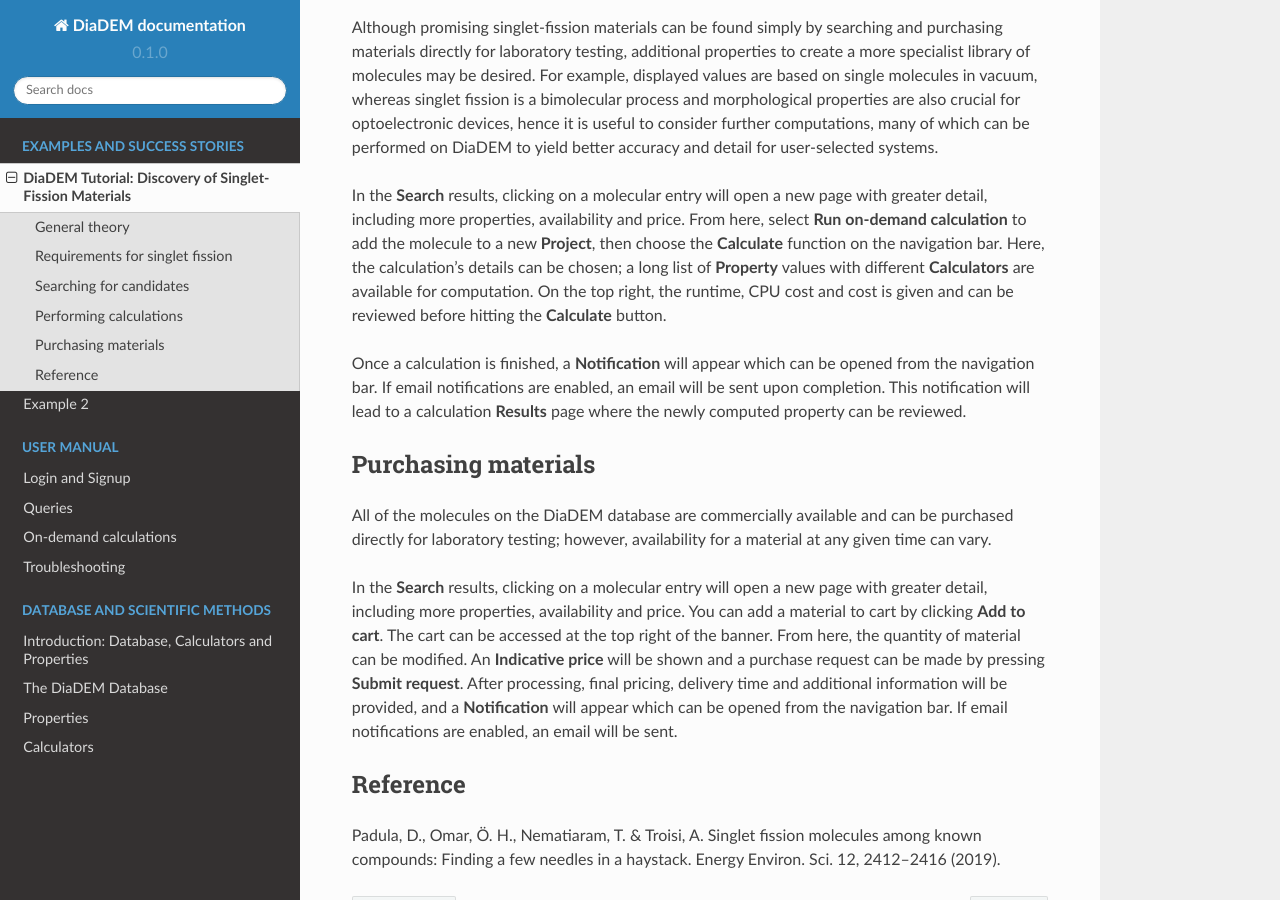
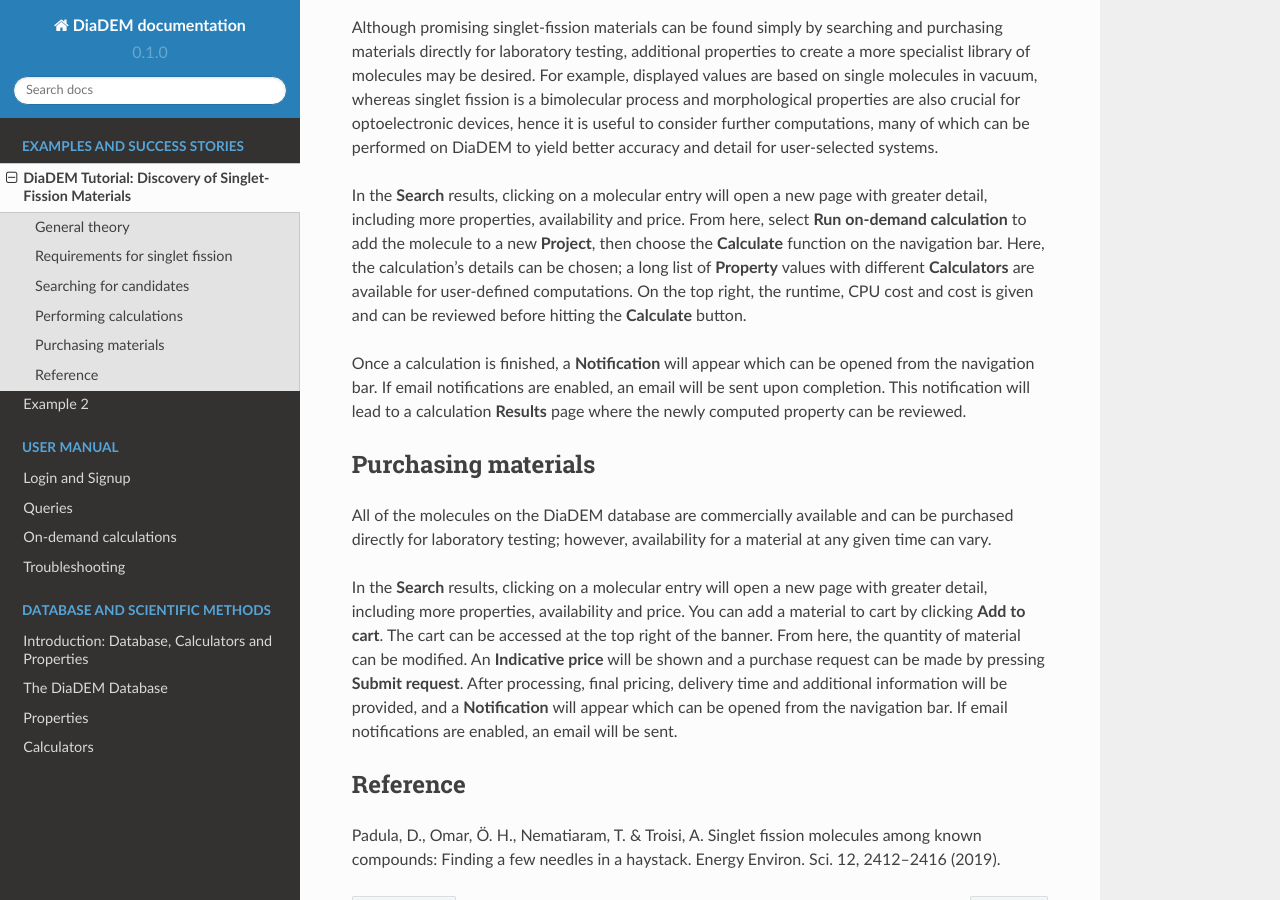
Before and after one commit to diadem-platform/diadem-docs, a Sphinx documentation site: the page built from docs/source/examples/SF.rst, in a window 1280 px wide and 900 px high, scrolled down 1677 px. Built offline with Sphinx 7.4.7 and the Read the Docs theme 2.0.0, drawn with Linux system fonts in a browser that asks for light colours.

Commit message:
Update SF.rst

```diff
--- a/docs/source/examples/SF.rst
+++ b/docs/source/examples/SF.rst
@@ -32,7 +32,7 @@
 
 Although promising singlet-fission materials can be found simply by searching and purchasing materials directly for laboratory testing, additional properties to create a more specialist library of molecules may be desired. For example, displayed values are based on single molecules in vacuum, whereas singlet fission is a bimolecular process and morphological properties are also crucial for optoelectronic devices, hence it is useful to consider further computations, many of which can be performed on DiaDEM to yield better accuracy and detail for user-selected systems.
 
-In the **Search** results, clicking on a molecular entry will open a new page with greater detail, including more properties, availability and price. From here, select **Run on-demand calculation** to add the molecule to a new **Project**, then choose the **Calculate** function on the navigation bar. Here, the calculation’s details can be chosen; a long list of **Property** values with different **Calculators** are available for computation. On the top right, the runtime, CPU cost and cost is given and can be reviewed before hitting the **Calculate** button.
+In the **Search** results, clicking on a molecular entry will open a new page with greater detail, including more properties, availability and price. From here, select **Run on-demand calculation** to add the molecule to a new **Project**, then choose the **Calculate** function on the navigation bar. Here, the calculation’s details can be chosen; a long list of **Property** values with different **Calculators** are available for user-defined computations. On the top right, the runtime, CPU cost and cost is given and can be reviewed before hitting the **Calculate** button.
 
 Once a calculation is finished, a **Notification** will appear which can be opened from the navigation bar. If email notifications are enabled, an email will be sent upon completion. This notification will lead to a calculation **Results** page where the newly computed property can be reviewed.
 
```
